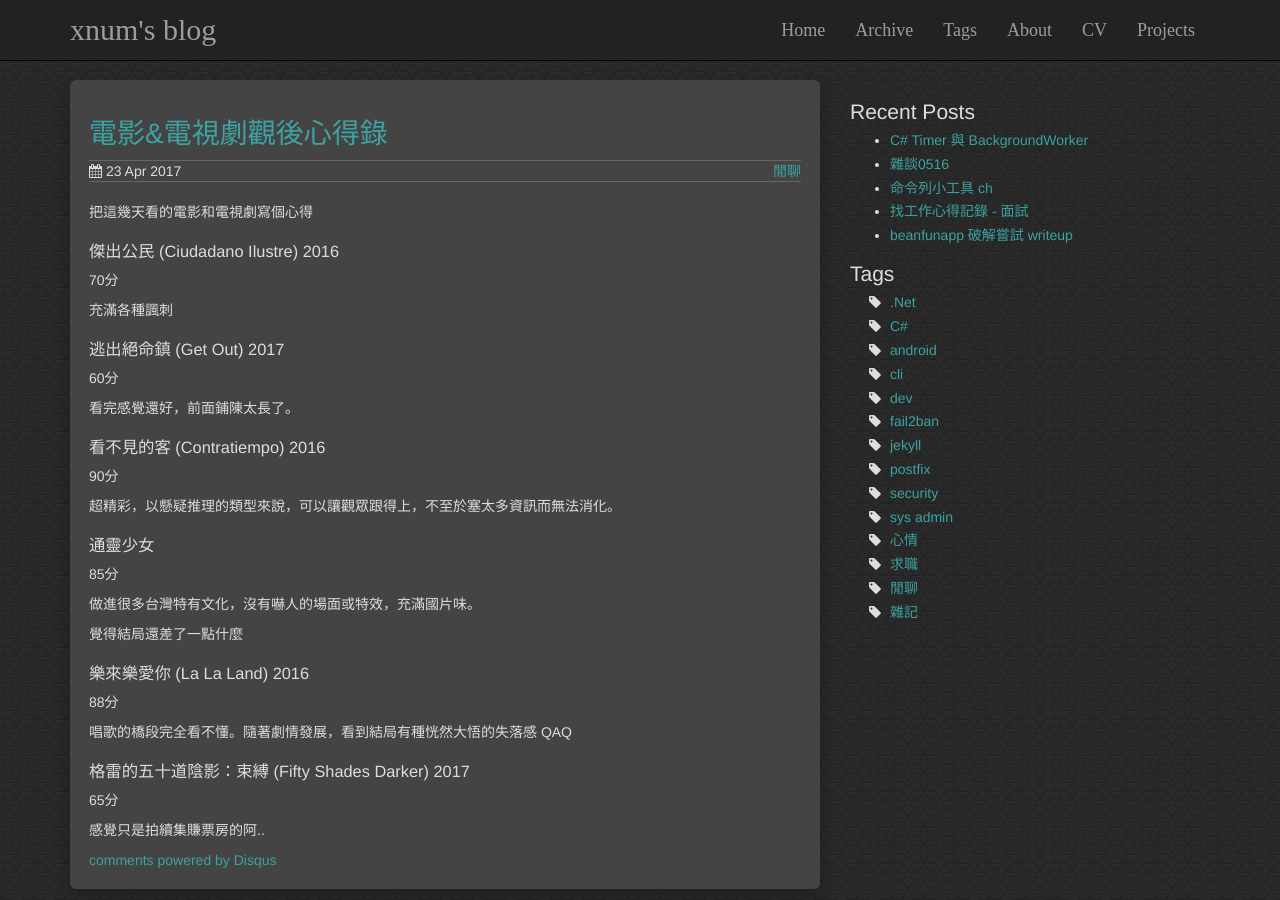
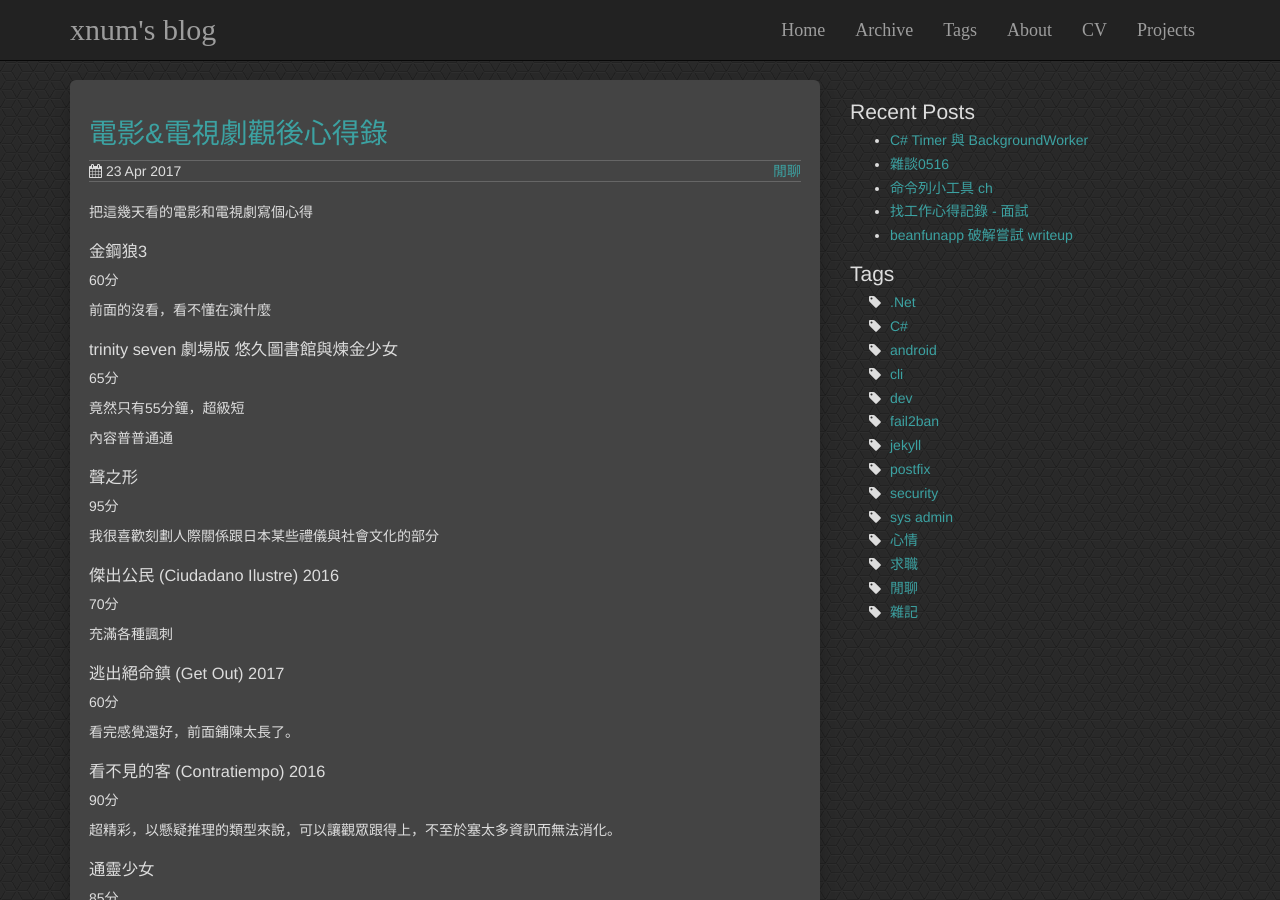
Before and after one commit to xnum/xnum.github.io, a Jekyll site: the page built from _posts/2017-04-23-movies.md, in a window 1280 px wide and 900 px high. Built offline with Jekyll 4.4.1, drawn with Linux system fonts in a browser that asks for light colours; nearby versions of some CDN libraries; library files that are not in the unit come from our copies; comment, search, counter and statistics services are not loaded.

Commit message:
movie edited

```diff
--- a/_posts/2017-04-23-movies.md
+++ b/_posts/2017-04-23-movies.md
@@ -6,6 +6,26 @@ comments: true
 ---
 
 把這幾天看的電影和電視劇寫個心得
+
+### 金鋼狼3
+
+60分
+
+前面的沒看，看不懂在演什麼
+
+### trinity seven 劇場版 悠久圖書館與煉金少女
+
+65分
+
+竟然只有55分鐘，超級短
+
+內容普普通通
+
+### 聲之形
+
+95分
+
+我很喜歡刻劃人際關係跟日本某些禮儀與社會文化的部分
 
 ### 傑出公民 (Ciudadano Ilustre) 2016
 
```
